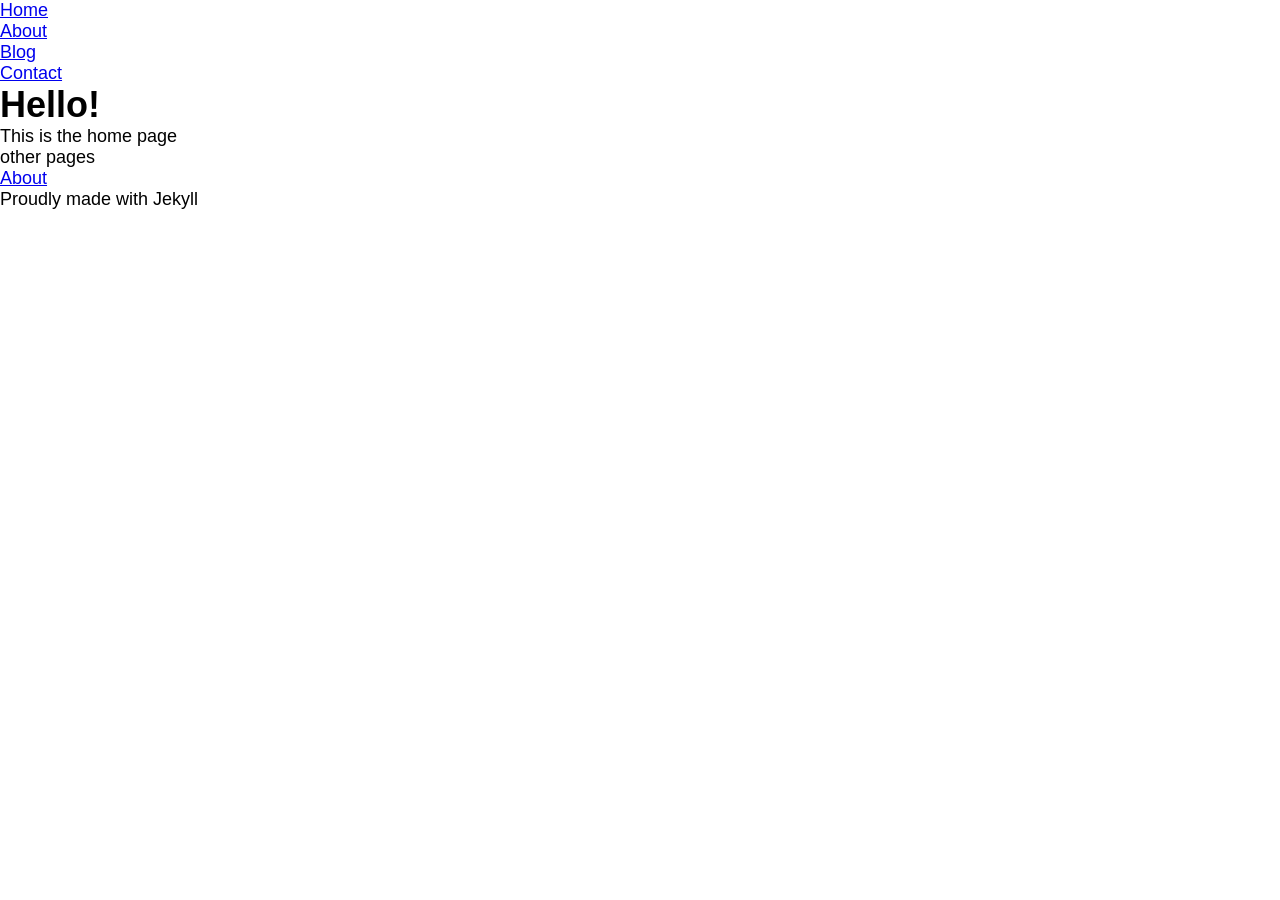
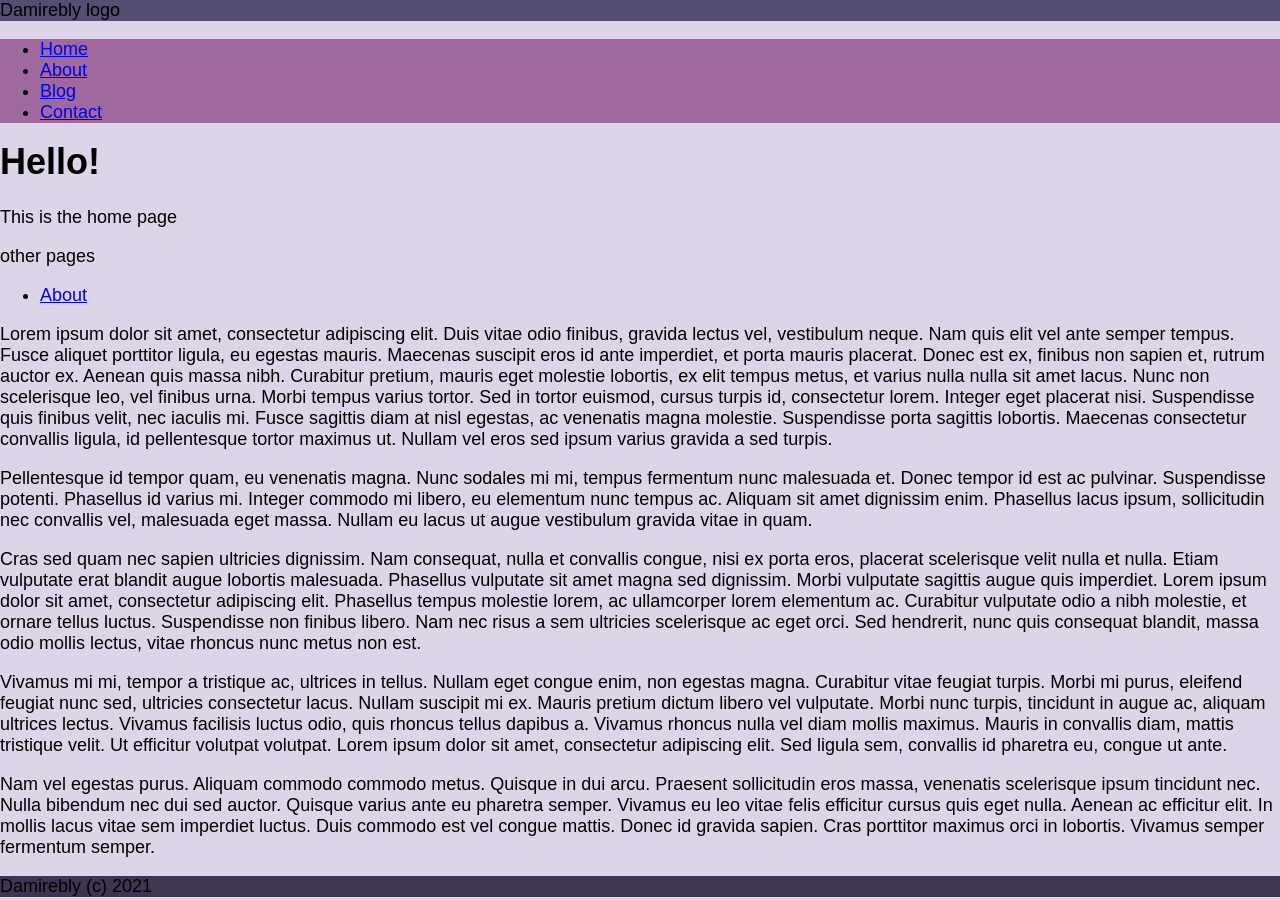
Before and after one commit to Damirebly/damirebly.github.io, a Jekyll site: the page built from _pages/index.markdown, in a window 1280 px wide. Built offline with Jekyll 4.4.1, drawn with Linux system fonts in a browser that asks for light colours.

Commit message:
changed colors

```diff
--- a/_layouts/default.html
+++ b/_layouts/default.html
@@ -7,6 +7,9 @@
     <link rel="stylesheet" type="text/css" href="/assets/styles/main.css">
 </head>
 <body>
+    <header>
+        Damirebly logo
+    </header>
     <nav>
         <ul class="nav-links">
             <li><a href="/" {% if page.title == "Home" %}class="active-page"{% endif %}>Home</a></li>
@@ -19,7 +22,7 @@
         {{ content }}
     </main>
     <footer>
-        Proudly made with Jekyll
+        Damirebly (c) 2021
     </footer>
 </body>
 </html>
--- a/_pages/index.markdown
+++ b/_pages/index.markdown
@@ -15,3 +15,18 @@ This is the home page
 other pages
 
 - [About](/about/)
+
+Lorem ipsum dolor sit amet, consectetur adipiscing elit. Duis vitae odio finibus, gravida lectus vel, vestibulum neque. Nam quis elit vel ante semper tempus. Fusce aliquet porttitor ligula, eu egestas mauris. Maecenas suscipit eros id ante imperdiet, et porta mauris placerat. Donec est ex, finibus non sapien et, rutrum auctor ex. Aenean quis massa nibh. Curabitur pretium, mauris eget molestie lobortis, ex elit tempus metus, et varius nulla nulla sit amet lacus. Nunc non scelerisque leo, vel finibus urna. Morbi tempus varius tortor. Sed in tortor euismod, cursus turpis id, consectetur lorem. Integer eget placerat nisi. Suspendisse quis finibus velit, nec iaculis mi. Fusce sagittis diam at nisl egestas, ac venenatis magna molestie. Suspendisse porta sagittis lobortis. Maecenas consectetur convallis ligula, id pellentesque tortor maximus ut. Nullam vel eros sed ipsum varius gravida a sed turpis.
+
+
+
+Pellentesque id tempor quam, eu venenatis magna. Nunc sodales mi mi, tempus fermentum nunc malesuada et. Donec tempor id est ac pulvinar. Suspendisse potenti. Phasellus id varius mi. Integer commodo mi libero, eu elementum nunc tempus ac. Aliquam sit amet dignissim enim. Phasellus lacus ipsum, sollicitudin nec convallis vel, malesuada eget massa. Nullam eu lacus ut augue vestibulum gravida vitae in quam.
+
+
+Cras sed quam nec sapien ultricies dignissim. Nam consequat, nulla et convallis congue, nisi ex porta eros, placerat scelerisque velit nulla et nulla. Etiam vulputate erat blandit augue lobortis malesuada. Phasellus vulputate sit amet magna sed dignissim. Morbi vulputate sagittis augue quis imperdiet. Lorem ipsum dolor sit amet, consectetur adipiscing elit. Phasellus tempus molestie lorem, ac ullamcorper lorem elementum ac. Curabitur vulputate odio a nibh molestie, et ornare tellus luctus. Suspendisse non finibus libero. Nam nec risus a sem ultricies scelerisque ac eget orci. Sed hendrerit, nunc quis consequat blandit, massa odio mollis lectus, vitae rhoncus nunc metus non est.
+
+
+Vivamus mi mi, tempor a tristique ac, ultrices in tellus. Nullam eget congue enim, non egestas magna. Curabitur vitae feugiat turpis. Morbi mi purus, eleifend feugiat nunc sed, ultricies consectetur lacus. Nullam suscipit mi ex. Mauris pretium dictum libero vel vulputate. Morbi nunc turpis, tincidunt in augue ac, aliquam ultrices lectus. Vivamus facilisis luctus odio, quis rhoncus tellus dapibus a. Vivamus rhoncus nulla vel diam mollis maximus. Mauris in convallis diam, mattis tristique velit. Ut efficitur volutpat volutpat. Lorem ipsum dolor sit amet, consectetur adipiscing elit. Sed ligula sem, convallis id pharetra eu, congue ut ante.
+
+
+Nam vel egestas purus. Aliquam commodo commodo metus. Quisque in dui arcu. Praesent sollicitudin eros massa, venenatis scelerisque ipsum tincidunt nec. Nulla bibendum nec dui sed auctor. Quisque varius ante eu pharetra semper. Vivamus eu leo vitae felis efficitur cursus quis eget nulla. Aenean ac efficitur elit. In mollis lacus vitae sem imperdiet luctus. Duis commodo est vel congue mattis. Donec id gravida sapien. Cras porttitor maximus orci in lobortis. Vivamus semper fermentum semper.
--- a/_sass/_general.scss
+++ b/_sass/_general.scss
@@ -1,10 +1,25 @@
-* {
-    box-sizing: border-box;
+
+
+  body {
+    font-size: 18px;
+    font-family: Arial;
+    background-color: #DCD5E7;
     margin: 0;
     padding: 0;
   }
 
-  body {
-    font-size: 18px;
-    font-family: Arial;
+  header {
+    background-color: #534E72;
   }
+
+  footer {
+   background-color: #3E3651;
+
+  }
+
+  .nav-links {
+    background-color: #9F699F;
+    display: inline;
+   float: left;
+    width: 100%;
+  }
```
